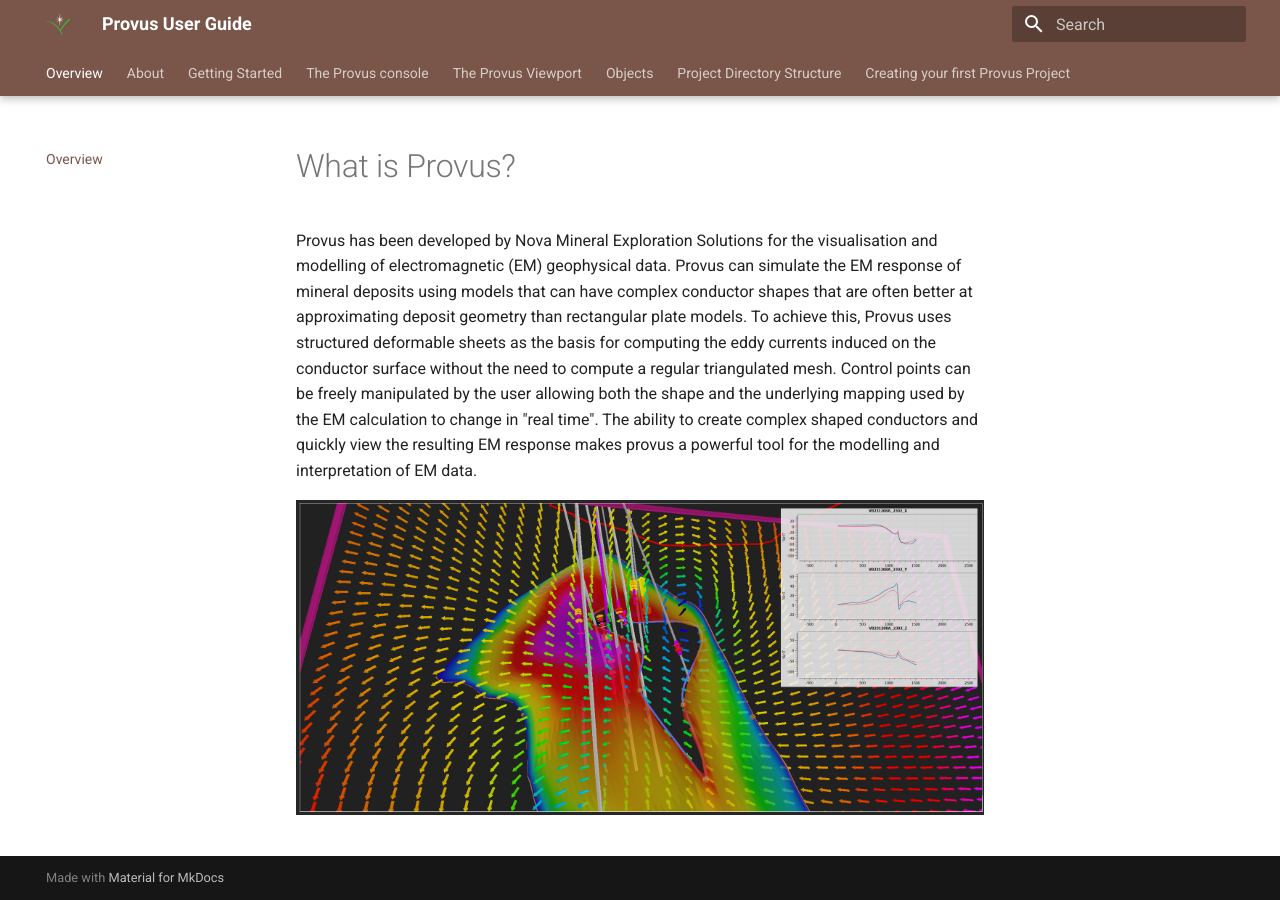
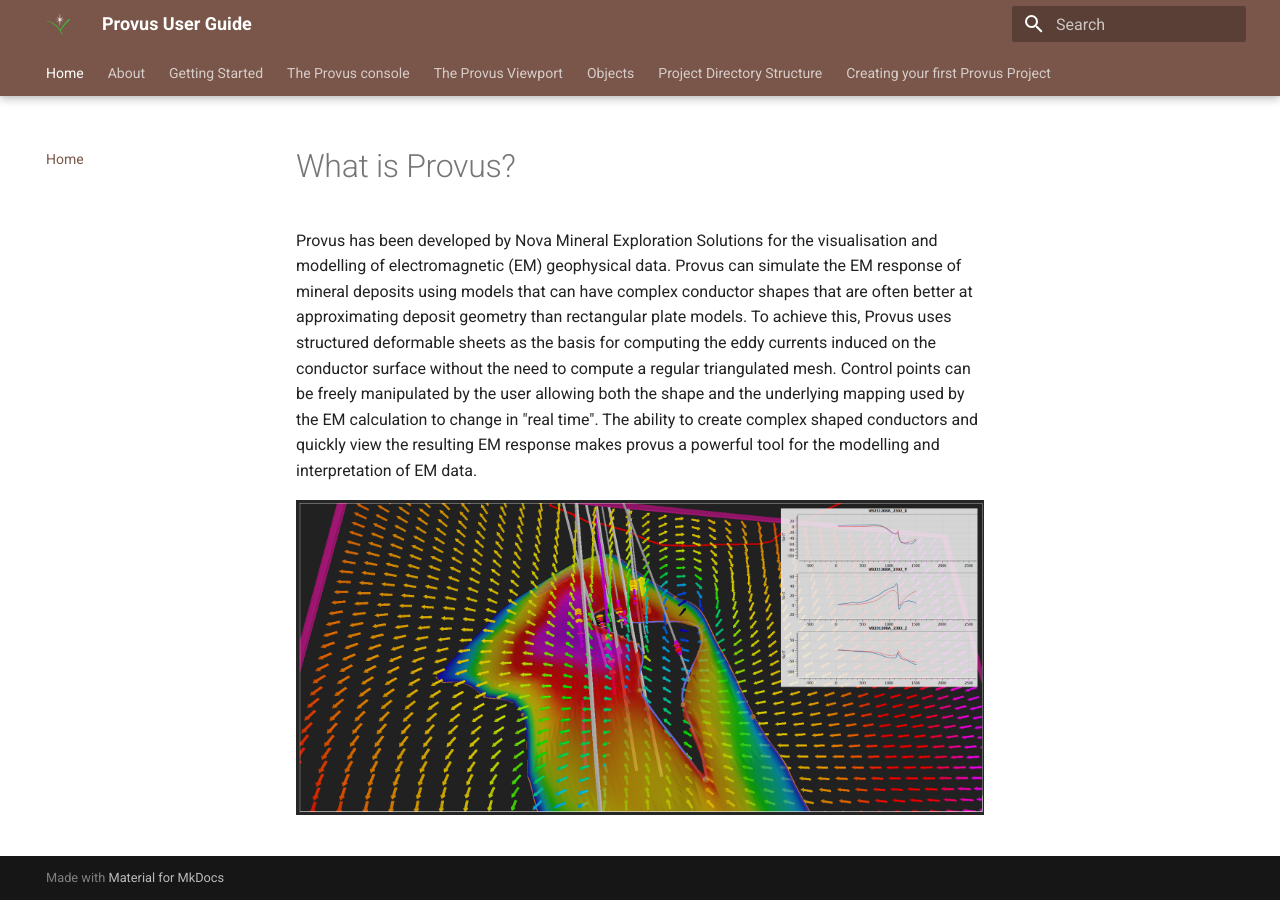
Before and after one commit to anthonyznova/Provdoc, an MkDocs documentation site: the page built from docs/about/overview.md, in a window 1280 px wide. Built offline with MkDocs 1.6.1 and Material for MkDocs 9.7.7, drawn with Linux system fonts in a browser that asks for light colours; part of the change alters nothing that is shown.

Commit message:
Update mkdocs.yml

```diff
--- a/mkdocs.yml
+++ b/mkdocs.yml
@@ -16,7 +16,7 @@ theme:
     - navigation.tabs
     - navigation.tabs.sticky
     - navigation.sections
-    - navigation.expand
+    #- navigation.expand
     - navigation.top
     - search.highlight
     - search.suggest
@@ -26,7 +26,7 @@ theme:
     - pymdownx.blocks.caption
 
 nav:
-  - Overview: about/overview.md
+  - Home: about/overview.md
   - About:
     - Algorithm: about/algorithm.md
     - Conductors: about/conductors.md
```
